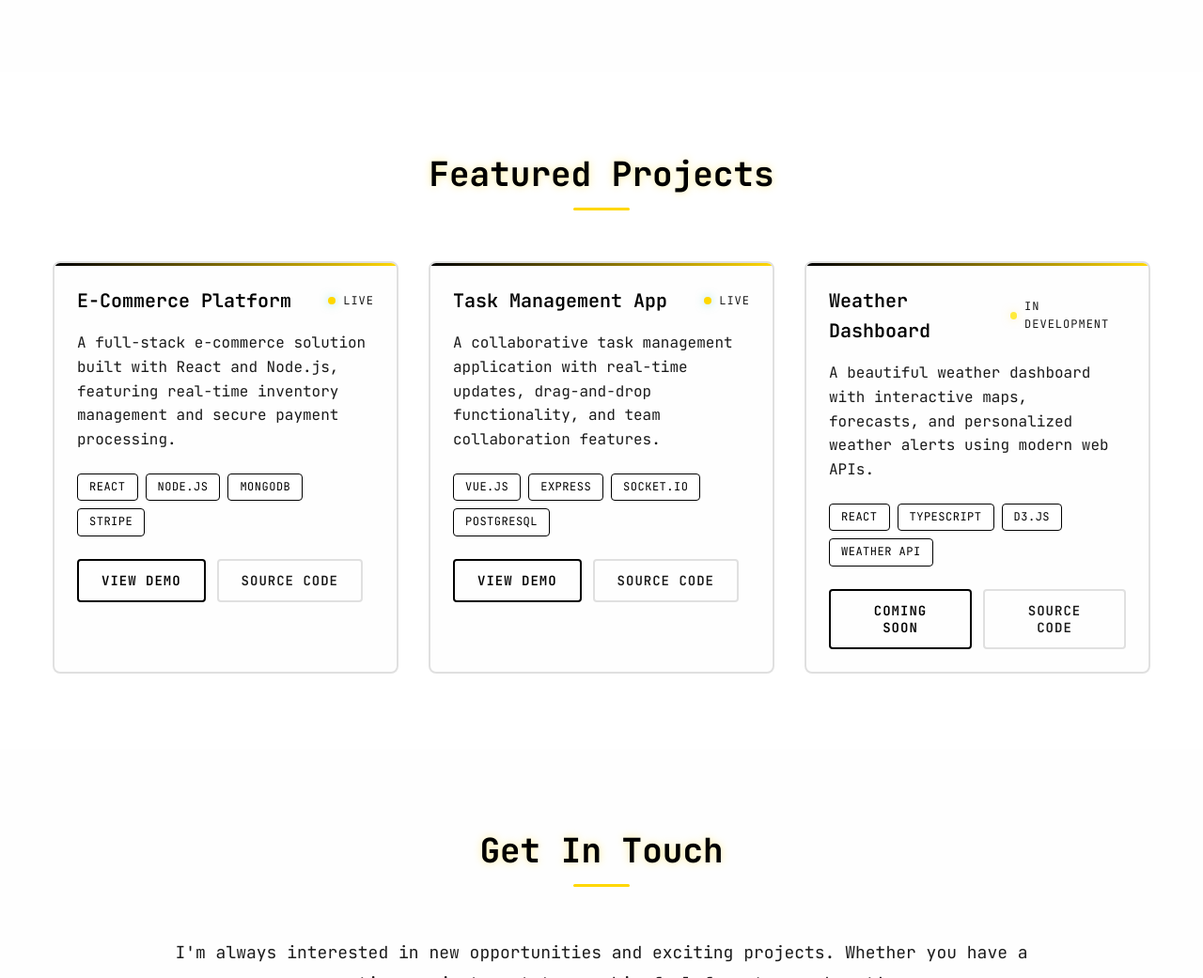
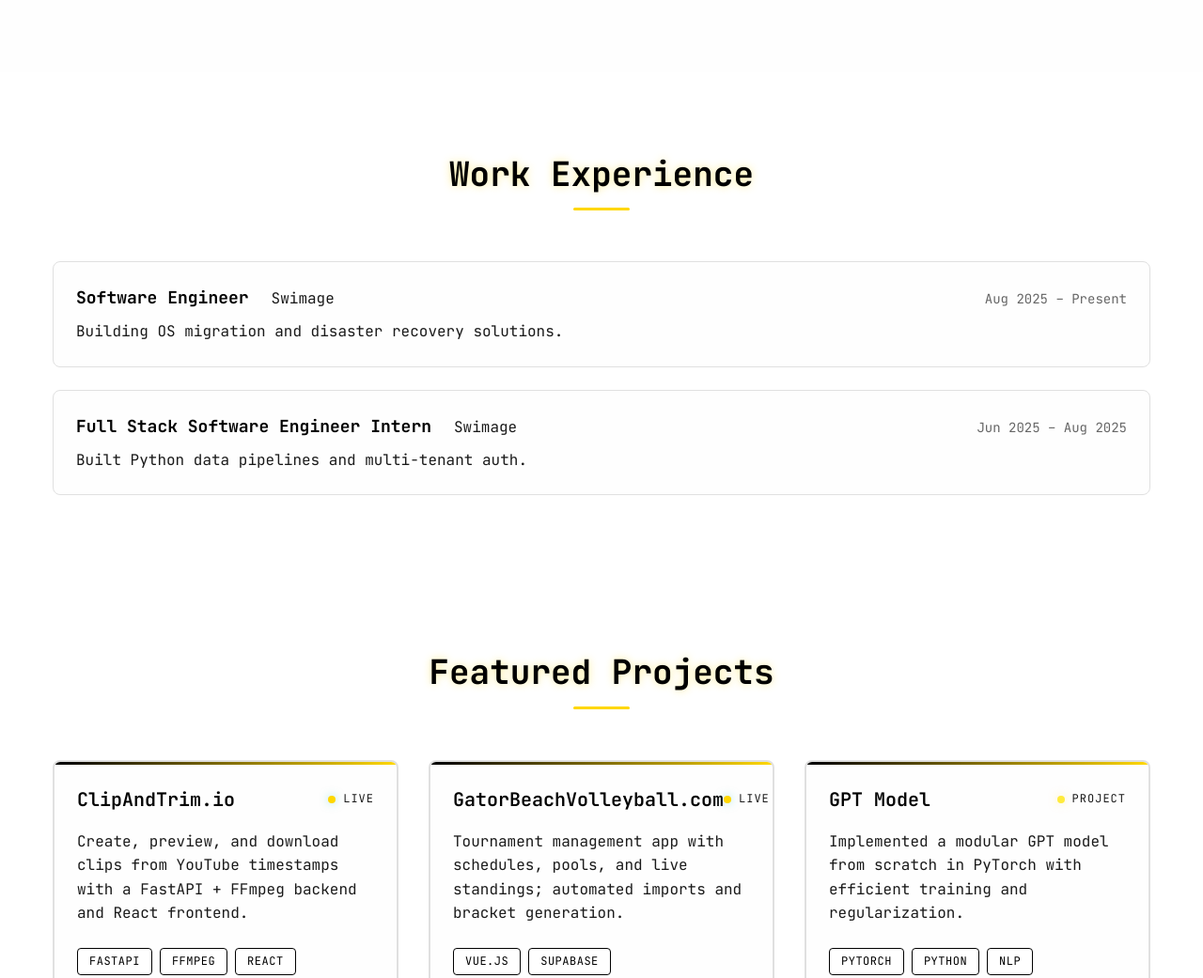
Before and after one commit to LukasKanopka/LukasKanopkaPersonalWebsite, a website: page index.html in a window 1280 px wide. Shown: the part 1488-2529 px from the top of the page at 94% size. Drawn offline with Linux system fonts and the light colour scheme.

Commit message:
Updates to reflect current resume

```diff
--- a/index.html
+++ b/index.html
@@ -15,7 +15,7 @@
     <nav class="navbar">
         <div class="nav-container">
             <div class="nav-logo">
-                <span class="logo-text">LK</span>
+                <span class="logo-text">Lukas Kanopka</span>
             </div>
             <ul class="nav-menu">
                 <li class="nav-item">
@@ -23,6 +23,9 @@
                 </li>
                 <li class="nav-item">
                     <a href="#about" class="nav-link">About</a>
+                </li>
+                <li class="nav-item">
+                    <a href="#experience" class="nav-link">Experience</a>
                 </li>
                 <li class="nav-item">
                     <a href="#projects" class="nav-link">Projects</a>
@@ -141,80 +144,100 @@
         </div>
     </section>
 
+    <!-- Experience Section -->
+    <section id="experience" class="experience">
+        <div class="container">
+            <h2 class="section-title">Work Experience</h2>
+            <div class="experience-list">
+                <div class="experience-item">
+                    <div class="experience-header">
+                        <h3 class="role">Software Engineer</h3>
+                        <span class="company">Swimage</span>
+                        <span class="period">Aug 2025 – Present</span>
+                    </div>
+                    <p class="exp-desc">Building OS migration and disaster recovery solutions.</p>
+                </div>
+                <div class="experience-item">
+                    <div class="experience-header">
+                        <h3 class="role">Full Stack Software Engineer Intern</h3>
+                        <span class="company">Swimage</span>
+                        <span class="period">Jun 2025 – Aug 2025</span>
+                    </div>
+                    <p class="exp-desc">Built Python data pipelines and multi-tenant auth.</p>
+                </div>
+            </div>
+        </div>
+    </section>
+
     <!-- Projects Section -->
     <section id="projects" class="projects">
         <div class="container">
             <h2 class="section-title">Featured Projects</h2>
             <div class="projects-grid">
+                <!-- ClipAndTrim.io -->
                 <div class="project-card">
                     <div class="project-header">
-                        <h3 class="project-title">E-Commerce Platform</h3>
+                        <h3 class="project-title">ClipAndTrim.io</h3>
                         <div class="project-status">
                             <span class="status-dot active"></span>
                             <span class="status-text">Live</span>
                         </div>
                     </div>
                     <p class="project-description">
-                        A full-stack e-commerce solution built with React and Node.js, featuring
-                        real-time inventory management and secure payment processing.
+                        Create, preview, and download clips from YouTube timestamps with a FastAPI + FFmpeg backend and React frontend.
                     </p>
                     <div class="project-tech">
+                        <span class="tech-tag">FastAPI</span>
+                        <span class="tech-tag">FFmpeg</span>
                         <span class="tech-tag">React</span>
-                        <span class="tech-tag">Node.js</span>
-                        <span class="tech-tag">MongoDB</span>
+                        <span class="tech-tag">Supabase</span>
                         <span class="tech-tag">Stripe</span>
                     </div>
                     <div class="project-links">
-                        <button class="btn btn-outline">View Demo</button>
-                        <button class="btn btn-ghost">Source Code</button>
+                        <a class="btn btn-outline" href="https://clipandtrim.io" target="_blank" rel="noopener noreferrer">Visit Site</a>
                     </div>
                 </div>
 
+                <!-- GatorBeachVolleyball.com -->
                 <div class="project-card">
                     <div class="project-header">
-                        <h3 class="project-title">Task Management App</h3>
+                        <h3 class="project-title">GatorBeachVolleyball.com</h3>
                         <div class="project-status">
                             <span class="status-dot active"></span>
                             <span class="status-text">Live</span>
                         </div>
                     </div>
                     <p class="project-description">
-                        A collaborative task management application with real-time updates,
-                        drag-and-drop functionality, and team collaboration features.
+                        Tournament management app with schedules, pools, and live standings; automated imports and bracket generation.
                     </p>
                     <div class="project-tech">
                         <span class="tech-tag">Vue.js</span>
-                        <span class="tech-tag">Express</span>
-                        <span class="tech-tag">Socket.io</span>
-                        <span class="tech-tag">PostgreSQL</span>
+                        <span class="tech-tag">Supabase</span>
                     </div>
                     <div class="project-links">
-                        <button class="btn btn-outline">View Demo</button>
-                        <button class="btn btn-ghost">Source Code</button>
+                        <a class="btn btn-outline" href="https://gatorbeachvolleyball.com" target="_blank" rel="noopener noreferrer">Visit Site</a>
                     </div>
                 </div>
 
+                <!-- GPT Model -->
                 <div class="project-card">
                     <div class="project-header">
-                        <h3 class="project-title">Weather Dashboard</h3>
+                        <h3 class="project-title">GPT Model</h3>
                         <div class="project-status">
                             <span class="status-dot development"></span>
-                            <span class="status-text">In Development</span>
+                            <span class="status-text">Project</span>
                         </div>
                     </div>
                     <p class="project-description">
-                        A beautiful weather dashboard with interactive maps, forecasts,
-                        and personalized weather alerts using modern web APIs.
+                        Implemented a modular GPT model from scratch in PyTorch with efficient training and regularization.
                     </p>
                     <div class="project-tech">
-                        <span class="tech-tag">React</span>
-                        <span class="tech-tag">TypeScript</span>
-                        <span class="tech-tag">D3.js</span>
-                        <span class="tech-tag">Weather API</span>
+                        <span class="tech-tag">PyTorch</span>
+                        <span class="tech-tag">Python</span>
+                        <span class="tech-tag">NLP</span>
                     </div>
                     <div class="project-links">
-                        <button class="btn btn-outline">Coming Soon</button>
-                        <button class="btn btn-ghost">Source Code</button>
+                        <button class="btn btn-ghost" disabled>Details</button>
                     </div>
                 </div>
             </div>
--- a/scripts/main.js
+++ b/scripts/main.js
@@ -280,12 +280,12 @@
 Currently learning: Rust, WebAssembly 🦀`,
     contact: () => {
         console.log('DEBUG: Current contact command called');
-        console.log('DEBUG: Current email: lukas@example.com');
-        console.log('DEBUG: Current LinkedIn: linkedin.com/in/lukaskanopka');
+        console.log('DEBUG: Current email: lukaskanopka@icloud.com');
+        console.log('DEBUG: Current LinkedIn: linkedin.com/in/laurynaskanopka');
         console.log('DEBUG: Current GitHub: github.com/LukasKanopka');
-        return `📧 lukas@example.com
+        return `📧 lukaskanopka@icloud.com
 🐙 github.com/LukasKanopka
-💼 linkedin.com/in/lukaskanopka
+💼 linkedin.com/in/laurynaskanopka
 💬 Always open to interesting opportunities!`;
     },
     clear: () => {
@@ -322,10 +322,13 @@
 ├── About
 │   ├── Skills Overview
 │   └── Tech Stack
+├── Experience
+│   ├── Swimage — Software Engineer
+│   └── Swimage — Full Stack Software Engineer Intern
 ├── Projects
-│   ├── E-Commerce Platform
-│   ├── Task Management App
-│   └── Weather Dashboard
+│   ├── ClipAndTrim.io
+│   ├── GatorBeachVolleyball.com
+│   └── GPT Model
 ├── Contact
 │   ├── Email
 │   ├── GitHub
--- a/styles/main.css
+++ b/styles/main.css
@@ -1111,3 +1111,52 @@
 .navbar .bar {
   background: #ffffff !important;
 }
+/* Experience Section */
+.experience {
+    padding: var(--spacing-20) 0;
+}
+
+.experience-list {
+    display: grid;
+    gap: var(--spacing-6);
+}
+
+.experience-item {
+    background: var(--surface);
+    border: 1px solid var(--border);
+    border-radius: var(--radius-lg);
+    padding: var(--spacing-6);
+    transition: var(--transition);
+}
+
+.experience-item:hover {
+    box-shadow: 0 10px 30px var(--shadow);
+}
+
+.experience-header {
+    display: flex;
+    flex-wrap: wrap;
+    gap: var(--spacing-3);
+    align-items: baseline;
+    margin-bottom: var(--spacing-2);
+}
+
+.experience .role {
+    font-size: var(--font-size-lg);
+    color: var(--primary);
+    margin-right: var(--spacing-3);
+}
+
+.experience .company {
+    color: var(--text-secondary);
+}
+
+.experience .period {
+    margin-left: auto;
+    color: var(--text-muted);
+    font-size: var(--font-size-sm);
+}
+
+.experience .exp-desc {
+    color: var(--text-secondary);
+}
```
Also changed, not shown: images/swimageBlack.png (added).
